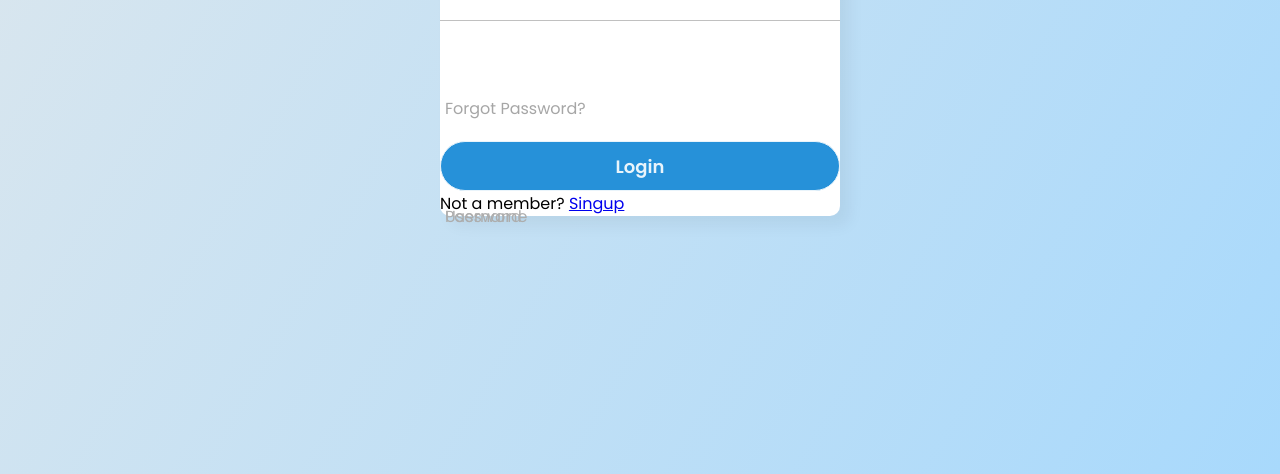
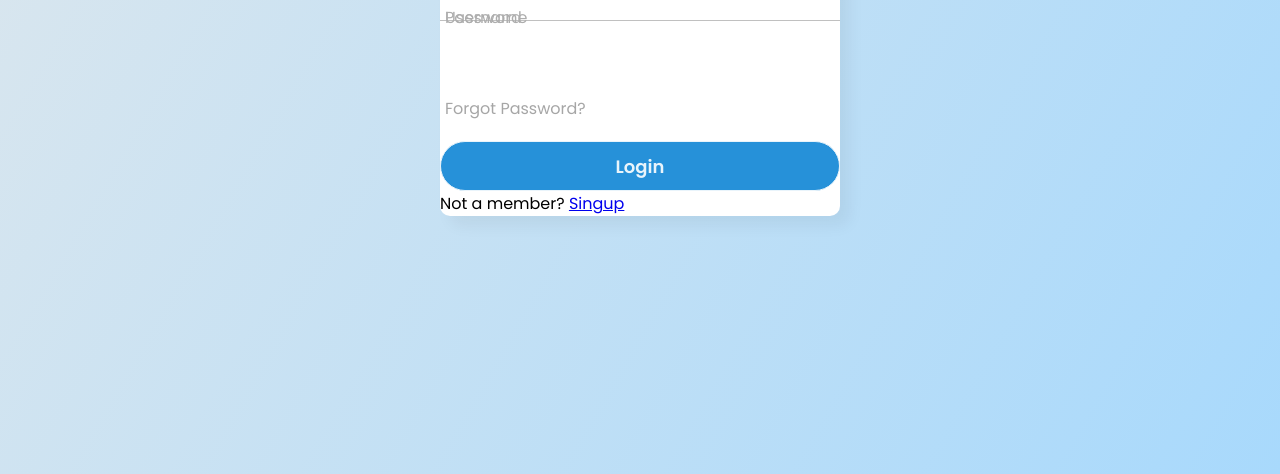
Before and after one commit to juliacedraz/Login, a plain HTML site: page index.html in a window 1280 px wide. Shown: the part 326-800 px from the top of the page. Drawn offline with Linux system fonts and the light colour scheme.

Commit message:
Update style.css

```diff
--- a/style.css
+++ b/style.css
@@ -47,7 +47,7 @@ form .txt_field{
 }
 .txt_field label{
   position: absolute;
-  top: 100%;
+  top: 30%;
   left: 5px;
   color: #adadad;
   transform: translateY(-50%);
```
